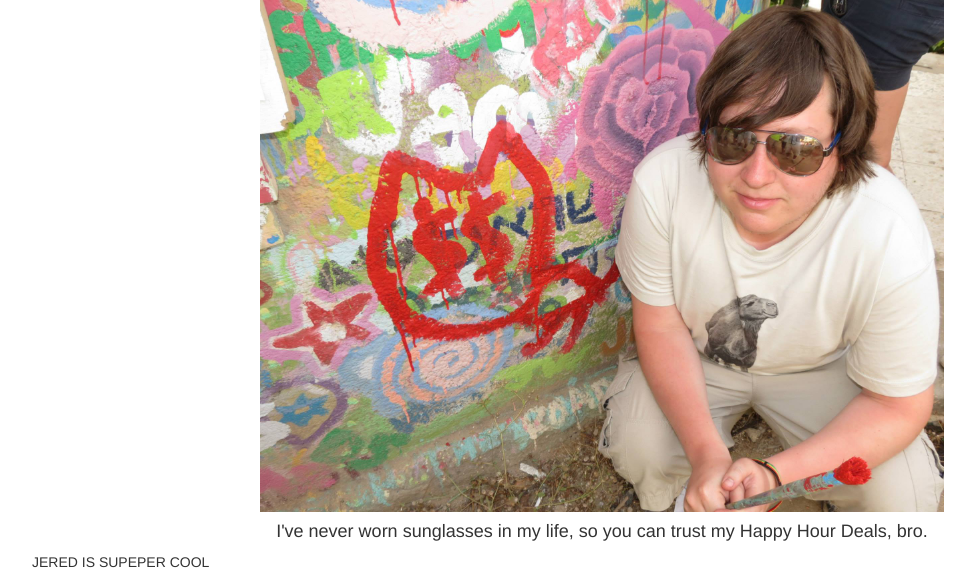
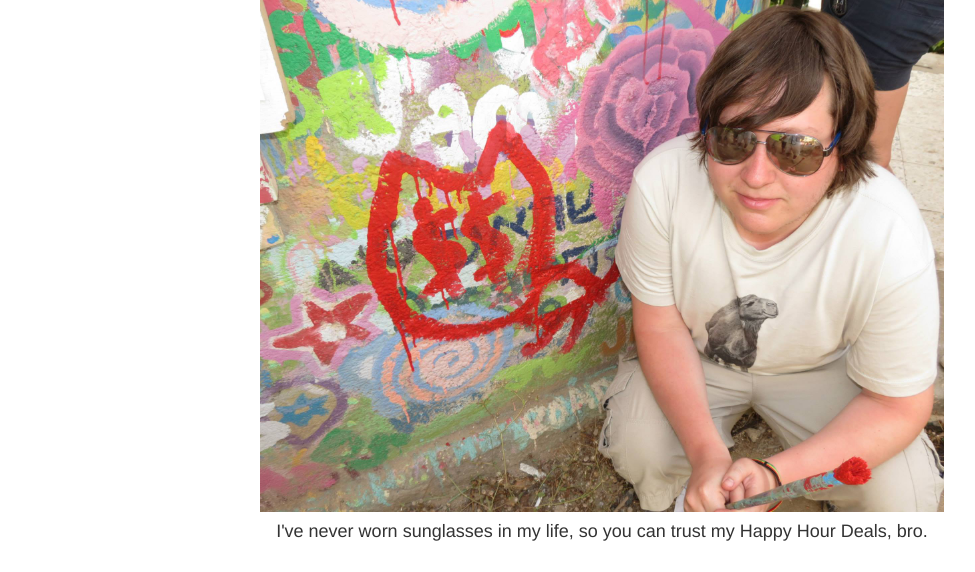
Before and after one commit to bio-boris/cuhappyhour.com, a PHP site: page /index.php?p=about in a window 1280 px wide. Shown: the part 314-886 px from the top of the page, without its empty margins (38-1013 px from the left). After the commit the page ends 855 px from the top, so only its background shows below. Run offline with PHP 8.4, Linux system fonts and the light colour scheme; some libraries are stand-ins or nearby versions.

Commit message:
Update about.php

```diff
--- a/pages/about.php
+++ b/pages/about.php
@@ -3,5 +3,4 @@
 	echo "<img src='media/about.jpg'/ width='60%'>";
 	echo "<p><h4>I've never worn sunglasses in my life, so you can trust my Happy Hour Deals, bro.</h4></p>";
 	echo "</div>";
-	echo "JERED IS SUPEPER COOL";
 ?>
```
